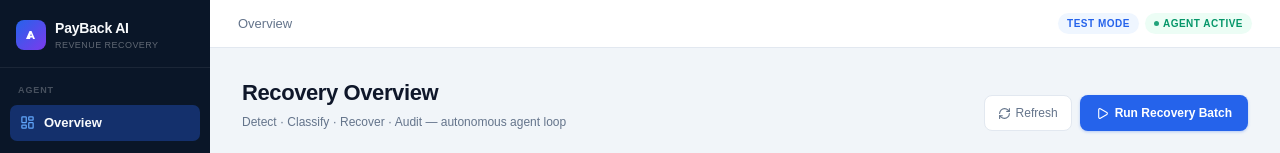
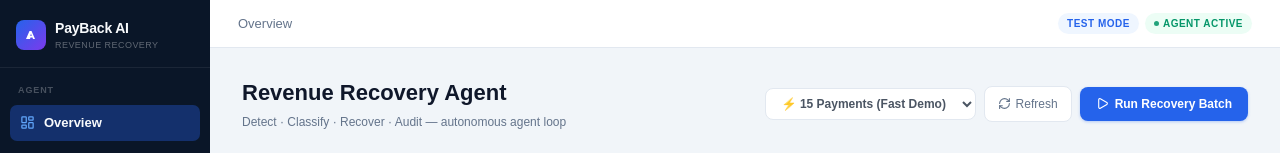
Before and after one commit to alphacoder-hash/Razorpay-ai-buildathon, a React app in the folder frontend/: page / in a window 1280 px wide. Shown: the top 153 px of the page. Built offline with nearby package versions, Linux system fonts and the light colour scheme; no server answers; the HTML template or start-up script is replaced by a standard one.

Commit message:
perf: add classifier caching and batch size selector for fast demo execution

```diff
--- a/frontend/src/components/Dashboard.jsx
+++ b/frontend/src/components/Dashboard.jsx
@@ -28,6 +28,7 @@ export default function Dashboard() {
   const [runs, setRuns]       = useState([])
   const [loading, setLoading] = useState(false)
   const [running, setRunning] = useState(false)
+  const [batchSize, setBatchSize] = useState(15)
 
   const fetchRuns = async () => {
     setLoading(true)
@@ -39,7 +40,7 @@ export default function Dashboard() {
 
   const handleRun = async () => {
     setRunning(true)
-    try { await runBatch(60); await fetchRuns() } catch (e) { console.error(e) }
+    try { await runBatch(batchSize); await fetchRuns() } catch (e) { console.error(e) }
     setRunning(false)
   }
 
@@ -70,13 +71,37 @@ export default function Dashboard() {
   return (
     <div style={{ padding: '28px 32px', fontFamily: "'DM Sans', sans-serif", minHeight: '100%' }}>
 
-      {/* ── Page header ─────────────────────────────────────── */}
-      <div style={{ display: 'flex', alignItems: 'flex-end', justifyContent: 'space-between', marginBottom: 28 }}>
+      {/* ── Running Progress Overlay ─────────────────────────── */}
+      {running && (
+        <div style={{
+          position: 'fixed', top: 0, left: 0, right: 0, bottom: 0,
+          background: 'rgba(15, 23, 42, 0.65)', backdropFilter: 'blur(4px)',
+          zIndex: 9999, display: 'flex', alignItems: 'center', justifyContent: 'center'
+        }}>
+          <div style={{
+            background: '#fff', padding: '32px 40px', borderRadius: 16,
+            textAlign: 'center', maxWidth: 420, boxShadow: '0 20px 25px -5px rgba(0,0,0,0.2)'
+          }}>
+            <div style={{ fontSize: 32, marginBottom: 12 }}>⚡</div>
+            <h3 style={{ fontSize: 18, fontWeight: 700, color: '#0F172A', margin: '0 0 8px' }}>
+              Autonomous Agent Active
+            </h3>
+            <p style={{ fontSize: 13, color: '#64748B', margin: '0 0 20px', lineHeight: 1.5 }}>
+              Diagnosing {batchSize} payments with Gemini 3.6 Flash & dispatching Razorpay recovery links...
+            </p>
+            <div style={{ display: 'flex', alignItems: 'center', justifyContent: 'center', gap: 8, color: '#2563EB', fontSize: 13, fontWeight: 600 }}>
+              <Loader size={16} style={{ animation: 'spin 1s linear infinite' }} />
+              Processing batch, please hold...
+            </div>
+          </div>
+        </div>
+      )}
+
+      {/* ── Header ─────────────────────────────────────────── */}
+      <div style={{ display: 'flex', alignItems: 'center', justifyContent: 'space-between', marginBottom: 24 }}>
         <div>
           <div style={{ display: 'flex', alignItems: 'center', gap: 10, marginBottom: 4 }}>
-            <h1 style={{ fontSize: 22, fontWeight: 700, color: C.text, margin: 0, letterSpacing: '-0.4px' }}>
-              Recovery Overview
-            </h1>
+            <h1 style={{ fontSize: 22, fontWeight: 700, color: C.text, margin: 0 }}>Revenue Recovery Agent</h1>
             {latest && (
               <span style={{ fontSize: 11, fontWeight: 600, background: C.emeraldLight, color: C.emerald, padding: '3px 10px', borderRadius: 20, letterSpacing: '0.03em' }}>
                 LAST RUN: {latest.run_id.slice(-8).toUpperCase()}
@@ -87,7 +112,16 @@ export default function Dashboard() {
             Detect · Classify · Recover · Audit — autonomous agent loop
           </p>
         </div>
-        <div style={{ display: 'flex', gap: 8 }}>
+        <div style={{ display: 'flex', gap: 8, alignItems: 'center' }}>
+          <select
+            value={batchSize}
+            onChange={e => setBatchSize(Number(e.target.value))}
+            style={{ padding: '7px 12px', borderRadius: 8, border: '1px solid #E2E8F0', fontSize: 12, fontWeight: 600, color: '#4B5563', background: '#fff', cursor: 'pointer' }}
+          >
+            <option value={15}>⚡ 15 Payments (Fast Demo)</option>
+            <option value={30}>⚡ 30 Payments</option>
+            <option value={60}>⚡ 60 Payments (Full Batch)</option>
+          </select>
           <button onClick={fetchRuns} style={btnSecondary}>
             <RefreshCw size={13} /> Refresh
           </button>
```
Also changed, not shown: 1 other file (tests, documents, lock files or other folders).
